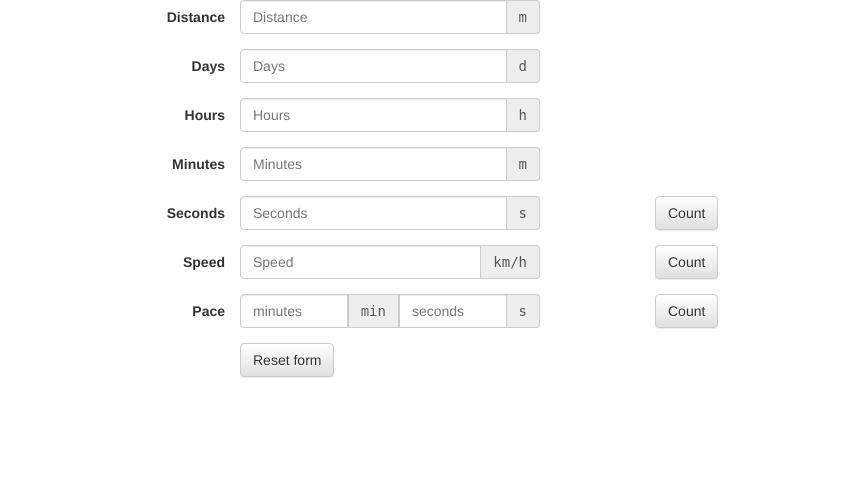
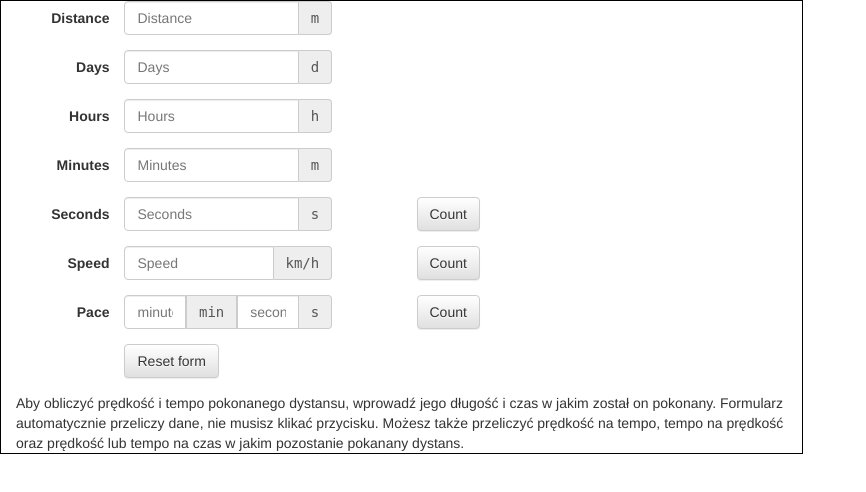
Before and after one commit to dracorp/running-calculator, a plain HTML site: page index.html in a window 1280 px wide. Shown: the whole page, without its empty margins (0-866 px from the left). Drawn offline with Linux system fonts and the light colour scheme.

Commit message:
Added "footer" and changed main container to fluid.

```diff
--- a/css/style.css
+++ b/css/style.css
@@ -1,3 +1,7 @@
+body {
+    width: 803px;
+    border: 1px solid black;
+}
 span.input-group-addon {
     font-family: 'Bitstream Vera Sans Mono', 'DejaVu Sans Mono', 'Monaco', Courier, monospace;
 }
--- a/index.html
+++ b/index.html
@@ -18,7 +18,7 @@
 
 // ]]>
 </script>
-    <div class="container">
+    <div class="container-fluid">
         <div class="row distance">
             <form class="form-horizontal" method="post" role="form">
                 <div class="form-group">
@@ -118,6 +118,11 @@
                 </div>
             </div>
         </div><!-- reset .row -->
+        <div class="footer">
+            Aby obliczyć prędkość i tempo pokonanego dystansu, wprowadź jego długość i czas w jakim został on pokonany.
+            Formularz automatycznie przeliczy dane, nie musisz klikać przycisku.
+            Możesz także przeliczyć prędkość na tempo, tempo na prędkość oraz prędkość lub tempo na czas w jakim pozostanie pokanany dystans.
+        </div>
     </div> <!-- .container -->
 </body>
 </html>
```
